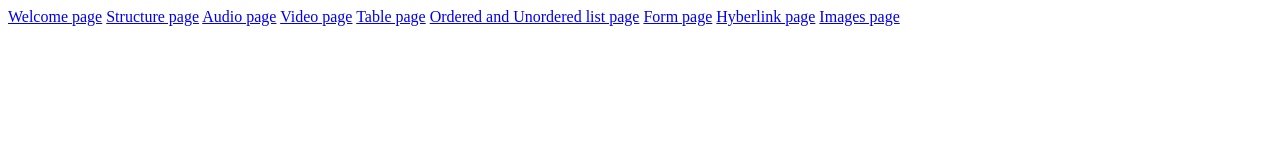
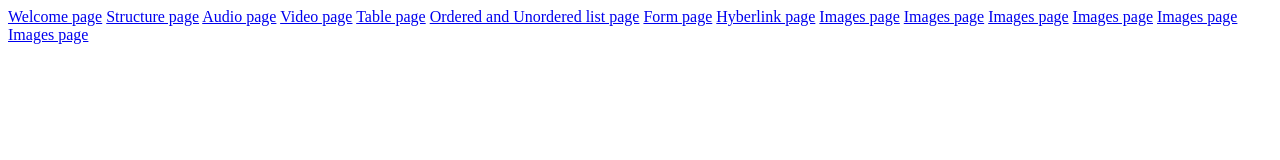
Before and after one commit to Shashankkb7/shashank_html, a plain HTML site: page index.html in a window 1280 px wide. Drawn offline with Linux system fonts and the light colour scheme.

Commit message:
index files upload

```diff
--- a/index.html
+++ b/index.html
@@ -13,5 +13,10 @@
 <a href="form.html">Form page</a>
 <a href="hyberlink.html">Hyberlink page</a>
 <a href="images.html">Images page</a>
+<a href="cascading.html">Images page</a>
+<a href="creativity.html">Images page</a>
+<a href="rectangle.html">Images page</a>
+<a href="task.html">Images page</a>
+<a href="task1.html">Images page</a>
    </body>
 </html>
```
